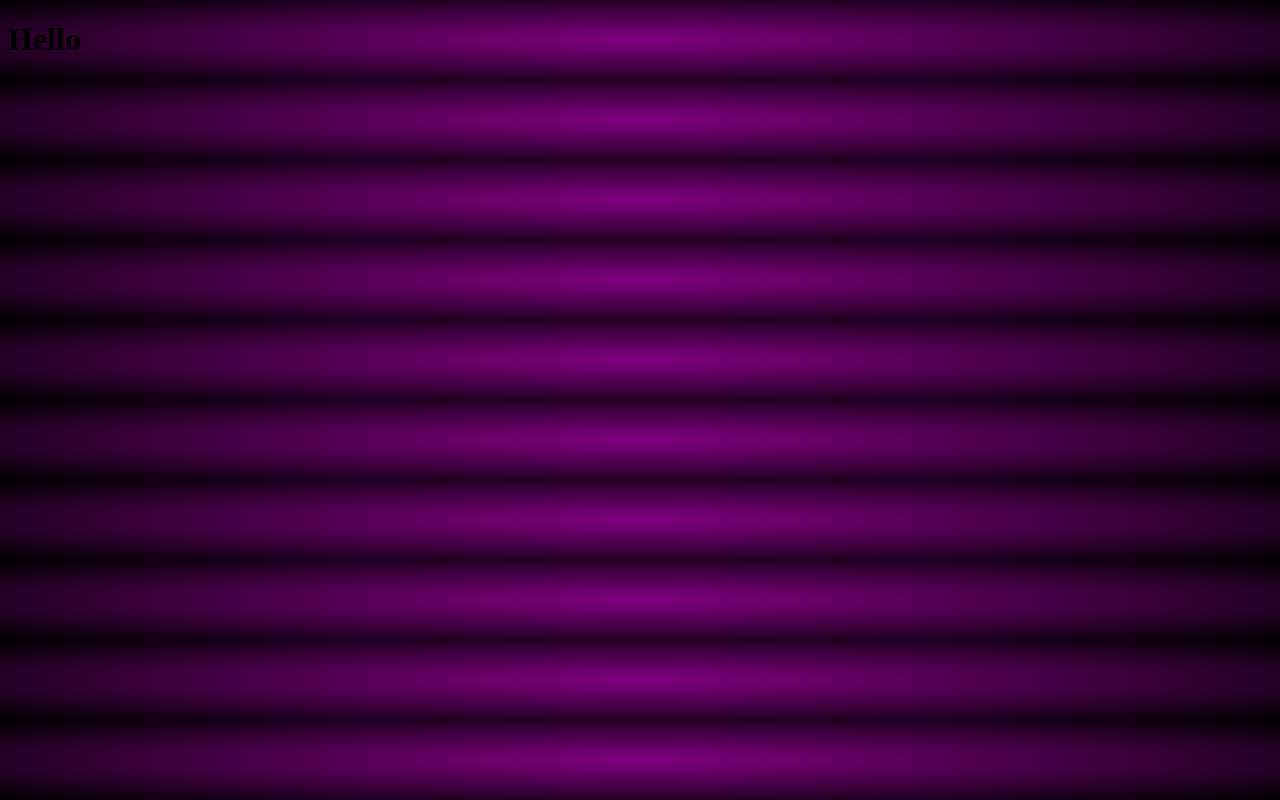
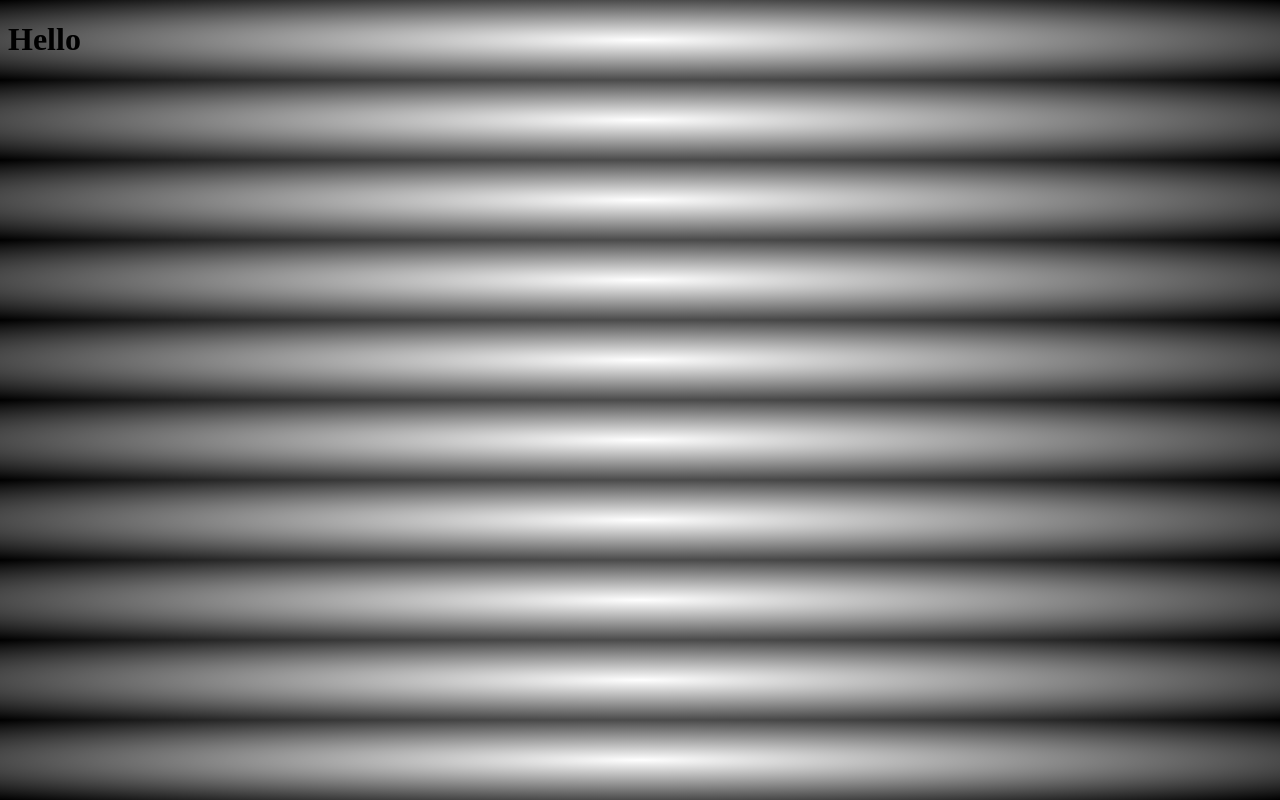
Before and after one commit to zz0128zz/nevermind, a plain HTML site: page index.html in a window 1280 px wide. Drawn offline with Linux system fonts and the light colour scheme.

Commit message:
Изменен фон

```diff
--- a/style.css
+++ b/style.css
@@ -1,5 +1,5 @@
 
 body {
-  background:radial-gradient(purple, black);
+  background:radial-gradient(white, black);
 
 }
```
